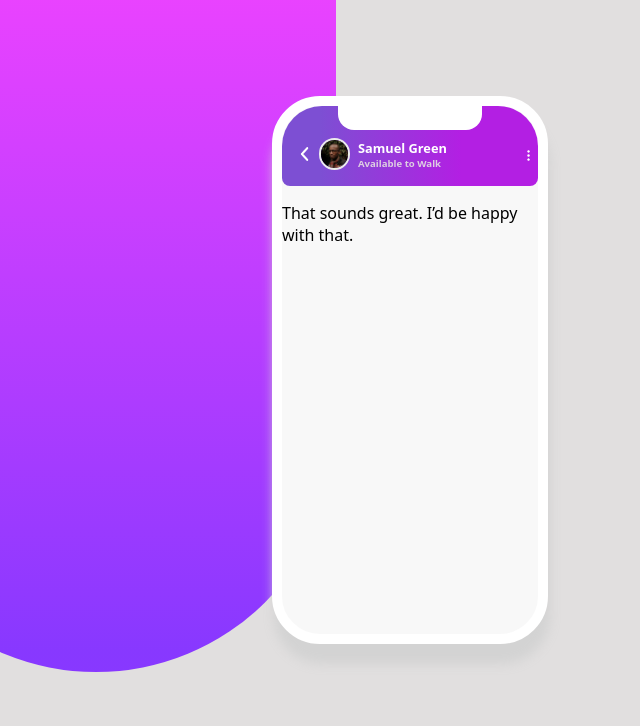
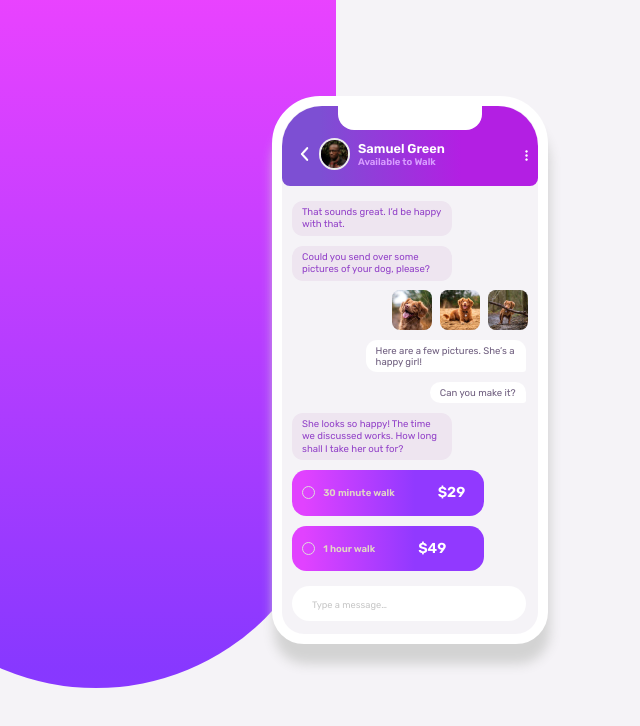
Before and after one commit to salmanshaikh-dev/chat-app-illustration, a plain HTML site: page index.html in a window 1280 px wide. Shown: the whole page, without its empty margins (0-640 px from the left). Drawn offline with Linux system fonts and the light colour scheme.

Commit message:
completed the chat section of the layout

```diff
--- a/index.html
+++ b/index.html
@@ -11,6 +11,9 @@
       sizes="32x32"
       href="./images/favicon-32x32.png"
     />
+    <link rel="preconnect" href="https://fonts.googleapis.com">
+<link rel="preconnect" href="https://fonts.gstatic.com" crossorigin>
+<link href="https://fonts.googleapis.com/css2?family=Rubik:ital,wght@0,300..900;1,300..900&display=swap" rel="stylesheet">
     <link rel="stylesheet" href="/style.css" />
 
     <title>Frontend Mentor | git-salmanshaikh</title>
@@ -40,16 +43,59 @@
       </div>
 
       <section class="section-chat-container">
-        <div class="div-chat-one">
+        <div class="div-chat-left div-chat-one">
           <p class="p-chat-left">That sounds great. I’d be happy with that.</p>
         </div>
+
+        <div class=" div-chat-left div-chat-two">
+          <p class="p-chat-left">Could you send over some pictures of your dog, please?</p>
+        </div>
+
+        <div class="div-chat-three">
+          <img class="img-chat" src="images/dog-image-1.jpg" alt="img">
+          <img class="img-chat" src="images/dog-image-2.jpg" alt="img">
+          <img class="img-chat" src="images/dog-image-3.jpg" alt="img">
+        </div>
+
+        <div class="div-chat-four div-chat-right">
+          <p class="p-chat-right">
+            Here are a few
+            pictures. She’s a happy girl!
+          </p>
+        </div>
+
+        <div class="div-chat-five div-chat-right">
+          <p class="p-chat-right">
+            Can you make it?
+          </p>
+        </div>
+
+        <div class=" div-chat-left div-chat-six">
+          <p class="p-chat-left">She looks so happy! The time
+            we discussed works. How long shall I take her out for?</p>
+        </div>
+
+        <div class="div-chat-seven div-chat-left-gradiant">
+          <div class="circle"></div>
+          <p class="p-chat-right-gradiant">30 minute walk</p>
+          <p class="p-price">$29</p>
+        </div>
+
+        <div class="div-chat-seven div-chat-left-gradiant">
+          <div class="circle"></div>
+          <p class="p-chat-right-gradiant">1
+            hour walk</p>
+          <p class="p-price">$49</p>
+        </div>
+
+        <div class="div-input-text">
+          <input type="text" placeholder="Type a message…">
+        </div>
+
       </section>
     </section>
     <!--
-     Could you send over some pictures of your dog, please? Here are a few
-    pictures. She’s a happy girl! Can you make it? She looks so happy! The time
-    we discussed works. How long shall I take her out for? 30 minute walk $29 1
-    hour walk $49 Type a message… Simple booking Stay in touch with our dog
+              Simple booking Stay in touch with our dog
     walkers through the chat interface. This makes it easy to discuss
     arrangements and make bookings. Once the walk has been completed you can
     rate your walker and book again all through the chat.
--- a/style.css
+++ b/style.css
@@ -1,16 +1,18 @@
 body {
+
+
     margin: 0;
     padding: 0;
-    background-color: hsl(0, 3%, 88%);
+    background-color: hsl(270, 20%, 96%);
     position: relative;
 
-    font-family: system-ui;
+    font-family: Rubik;
 }
 
 .div-purple {
     background: hsl(276, 100%, 81%);
     background: linear-gradient(0deg, hsl(264, 100%, 61%) 03%, hsl(293, 100%, 63%) 100%);
-    height: 42rem;
+    height: 43rem;
     width: 30rem;
     border-bottom-left-radius: 40rem;
     border-bottom-right-radius: 40rem;
@@ -20,12 +22,14 @@ body {
 .container-mobile {
     height: 33rem;
     width: 16rem;
-    background-color: rgb(248, 248, 248);
+    background-color: hsl(270, 20%, 96%);
     position: absolute;
     top: 6rem;
     left: 17rem;
 
     border-radius: 3rem;
+    border-bottom-left-radius: 2rem;
+    border-bottom-right-radius: 2rem;
     border: 10px solid white;
 
     box-shadow: 2px 20px 12px lightgray;
@@ -104,14 +108,126 @@ body {
 .p-profileStatus {
     margin: 0;
     font-size: .6em;
-    color: rgb(222, 206, 226);
+    color: hsl(276, 100%, 81%);
     font-weight: 600;
 
 }
 
-.img-dotsMenu{
+.img-dotsMenu {
     vertical-align: middle;
     height: .8rem;
     width: .8rem;
     margin-left: 4.2rem;
 }
+
+.section-chat-container {
+    margin: 15px 10px;
+}
+
+.div-chat-left {
+    background-color: hsl(289, 28%, 92%);
+    width: 10rem;
+    border-radius: .7rem;
+}
+
+.p-chat-left {
+    color: hsl(276, 55%, 52%);
+    font-size: .6em;
+    padding: 5px 10px;
+    line-height: 1.3em;
+}
+
+.div-chat-three {
+    display: flex;
+    justify-content: end;
+    gap: .5rem;
+    margin-bottom: 10px;
+}
+
+.img-chat {
+    width: 2.5rem;
+    border-radius: .5rem;
+}
+
+.div-chat-four {
+    margin-left: 4.6rem;
+    display: flex;
+    justify-content: end;
+    background-color: white;
+    border-radius: .7rem;
+    border-bottom-right-radius: .2rem;
+    width: 10rem;
+    margin-bottom: 10px;
+}
+
+
+.p-chat-right {
+    font-size: .6em;
+    color: hsl(271, 15%, 43%);
+    margin: 0;
+    padding: 5px 10px;
+
+}
+
+.div-chat-five {
+    margin-left: 8.6rem;
+    display: flex;
+    justify-content: end;
+    background-color: white;
+    border-radius: .7rem;
+    border-bottom-right-radius: .2rem;
+    width: 6rem;
+    margin-top: 10px;
+}
+
+
+.circle {
+    width: .7rem;
+    height: .7rem;
+    border-radius: 1rem;
+    border: 1px solid rgb(223, 220, 220);
+    margin-left: 10px;
+
+}
+.p-chat-right-gradiant{
+    font-size: .6em;
+    font-weight: 600;
+    color: rgb(226, 214, 197);
+}
+.p-price {
+    font-weight: 600;
+    color: white;
+    font-size: .9em;
+    margin-left: 35px;
+}
+.div-chat-left-gradiant {
+    display: flex;
+    align-items: center;
+    justify-content: start;
+    gap: .5rem;
+
+    margin-bottom: 10px;
+    width: 12rem;
+    border-radius: .9rem;
+    background: rgb(225, 66, 255);
+    background: linear-gradient(90deg, rgba(225, 66, 255, 1) 6%, rgba(145, 57, 255, 1) 64%);
+}
+
+.div-input-text{
+    margin-top: 15px;
+
+}
+input {
+    border-radius: 20px;
+    border: none;
+    background-color: white;
+    padding: 10px 20px;
+    width: 12.1rem;
+
+}
+
+input::placeholder {
+    font-size: .7em;
+    font-family: Rubik;
+    color: rgb(199, 199, 199);
+}
```
